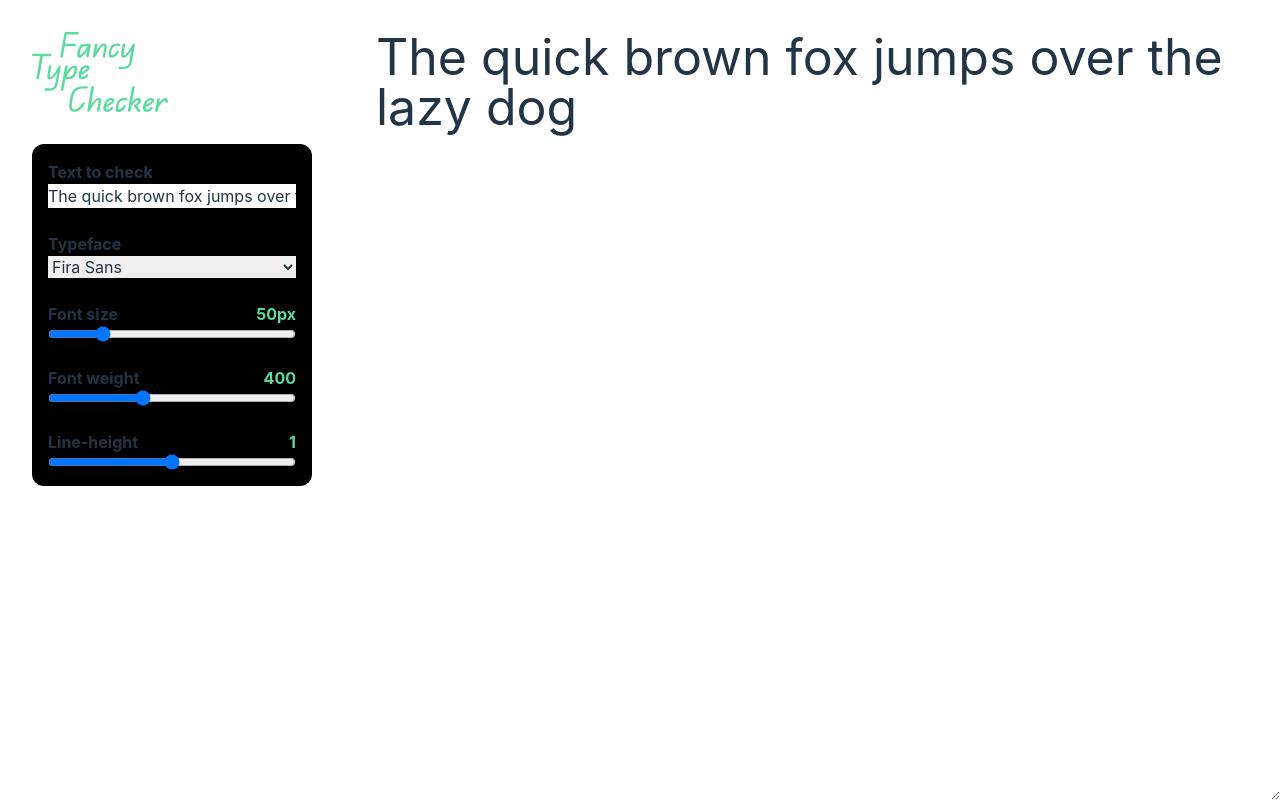
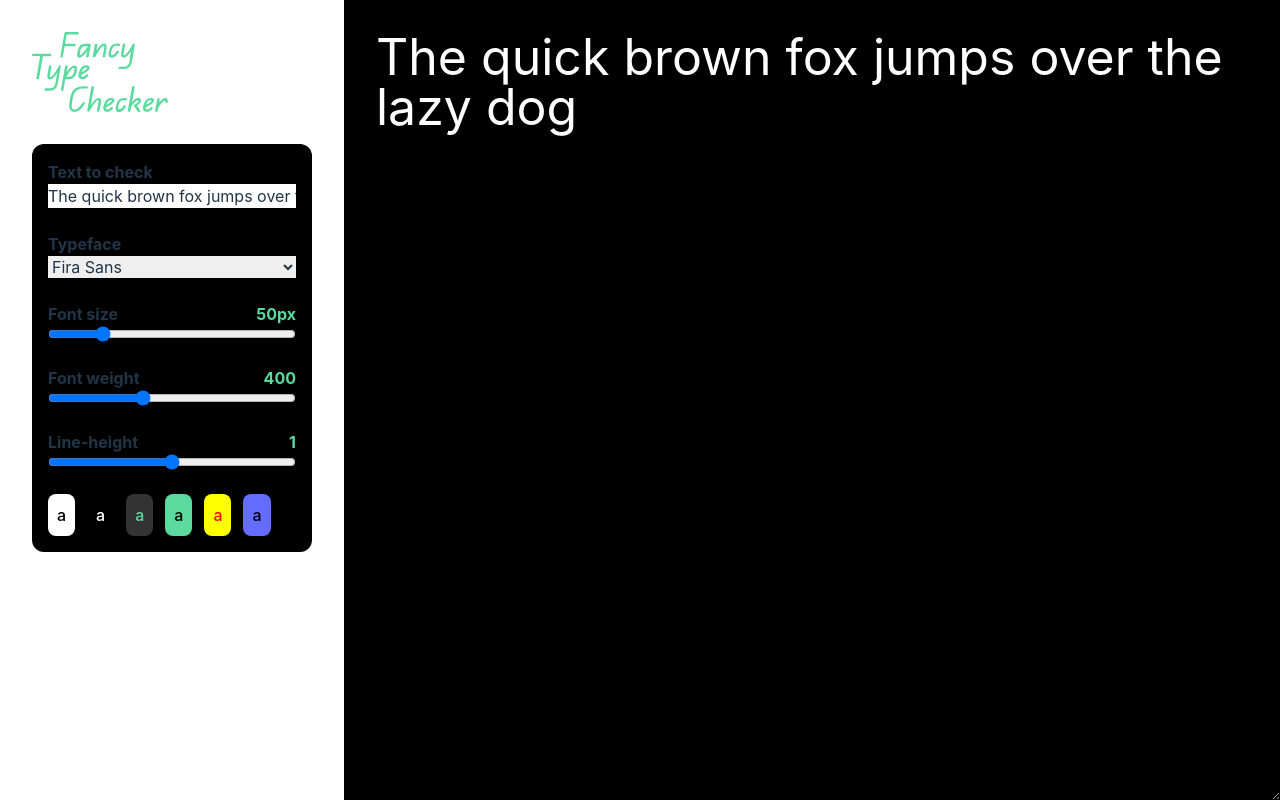
Before and after one commit to HalloJo/fancy-pancy-type-checker, a React (Vite) app: page / in a window 1280 px wide. Built offline with nearby package versions, Linux system fonts and the light colour scheme.

Commit message:
Add background and color toggler

```diff
--- a/src/App.tsx
+++ b/src/App.tsx
@@ -4,6 +4,7 @@ import fancyLogo from "./assets/fancy-type-checker-logo.svg";
 import "./App.scss";
 import "../src/fonts.scss";
 import { FontMap, fontMap } from "./data/fontmap";
+import { buttons } from "./data/buttons";
 
 const App = () => {
   const baseSentence = "The quick brown fox jumps over the lazy dog";
@@ -13,11 +14,19 @@ const App = () => {
   const [fontWeight, setFontWeight] = useState<number>(400);
   const [lineHeight, setLineHeight] = useState<number>(1);
   const [font, setFont] = useState<string>("");
+  const [colors, setColors] = useState({
+    bgColor: "#000000",
+    textColor: "#ffffff",
+  });
 
   const handleTextChange = (
     event: ChangeEvent<HTMLTextAreaElement> | ChangeEvent<HTMLInputElement>
   ) => {
     setText(event.target.value);
+  };
+
+  const handleColorChange = (bgColor: string, textColor: string) => {
+    setColors({ bgColor, textColor });
   };
 
   const handleStyleChange = (
@@ -123,17 +132,23 @@ const App = () => {
                 onChange={handleStyleChange}
               />
             </div>
-            {/* <div className="flex flex-col">
-              <label className="w-full flex justify-between" htmlFor="italic">
-                Italic
-              </label>
-              <input
-                type="checkbox"
-                name="italic"
-                onChange={handleStyleChange}
-                checked={italic}
-              />
-            </div> */}
+            <div className="flex gap-3">
+              {buttons.map((item, index) => (
+                <button
+                  key={index}
+                  onClick={() =>
+                    handleColorChange(item.bgColor, item.textColor)
+                  }
+                  style={{
+                    backgroundColor: item.bgColor,
+                    color: item.textColor,
+                  }}
+                  className={`p-2 cursor-pointer`}
+                >
+                  {item.text}
+                </button>
+              ))}
+            </div>
           </div>
         </div>
         <textarea
@@ -143,6 +158,8 @@ const App = () => {
             fontSize: `${fontSize}px`,
             fontWeight: `${fontWeight}`,
             lineHeight: `${lineHeight}`,
+            background: `${colors.bgColor}`,
+            color: `${colors.textColor}`,
           }}
           onChange={handleTextChange}
         />
--- /dev/null
+++ b/src/data/buttons.ts
@@ -0,0 +1,38 @@
+type ButtonProps = {
+  bgColor: string;
+  textColor: string;
+  text: string;
+};
+
+export const buttons: ButtonProps[] = [
+  {
+    bgColor: "#ffffff",
+    textColor: "#000000",
+    text: "a",
+  },
+  {
+    bgColor: "#000000",
+    textColor: "#ffffff",
+    text: "a",
+  },
+  {
+    bgColor: "#333333",
+    textColor: "#5ADB9D",
+    text: "a",
+  },
+  {
+    bgColor: "#5ADB9D",
+    textColor: "#000000",
+    text: "a",
+  },
+  {
+    bgColor: "#FFFF00",
+    textColor: "#ff0202",
+    text: "a",
+  },
+  {
+    bgColor: "#646cff",
+    textColor: "#000000",
+    text: "a",
+  },
+];
```
